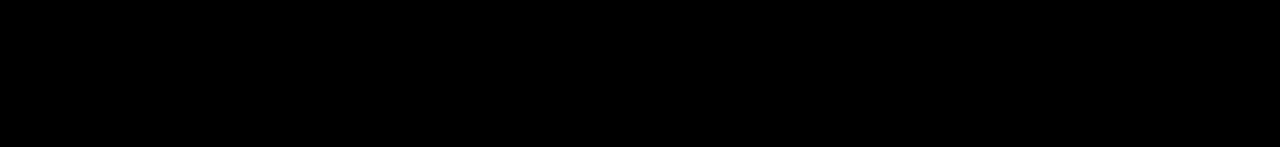
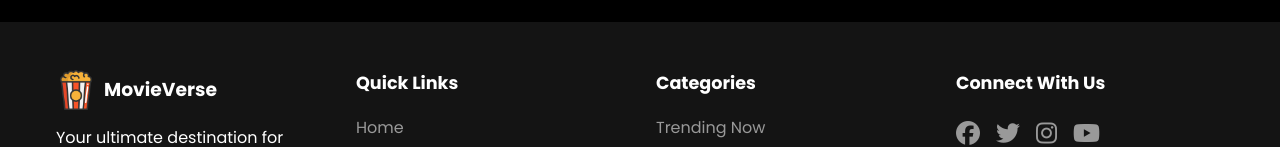
Before and after one commit to priyanshupratapsingh/MOVIE-REACT, a React (Vite) app: page /movies/1 in a window 1280 px wide. Shown: the part 653-800 px from the top of the page. Built offline with nearby package versions, Linux system fonts and the light colour scheme; no server answers; sample sign-in values are in the browser's storage.

Commit message:
Add Footer component to Data and MyList pages

```diff
--- a/src/components/Data.jsx
+++ b/src/components/Data.jsx
@@ -18,6 +18,7 @@ import Navbar from './Navbar';
 import MovieCard from './MovieCard';
 
 import { useAuth } from '../AuthContext';
+import Footer from './Footer';
 const Data = () => {
   const {movieid} = useParams();
   const { isAuthenticated, user } = useAuth();
@@ -295,6 +296,7 @@ const Data = () => {
           <MovieCard title="Recommended Movies" type="movie" url={recommend} />
         </div>
       )}
+      <Footer />
     </div>
   )
 }
--- a/src/components/MyList.jsx
+++ b/src/components/MyList.jsx
@@ -4,6 +4,7 @@ import MovieCard from './MovieCard';
 import Navbar from './Navbar';
 import '../css/MyList.css';
 import '../css/App.css';
+import Footer from './Footer';
 
 const MyList = () => {
   const { user, isAuthenticated } = useAuth();
@@ -126,6 +127,7 @@ const MyList = () => {
           )}
         </>
       )}
+      <Footer />
     </div>
   );
 };
```
